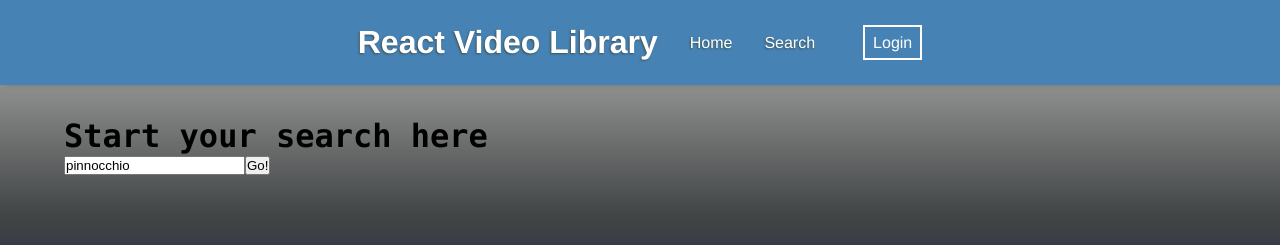
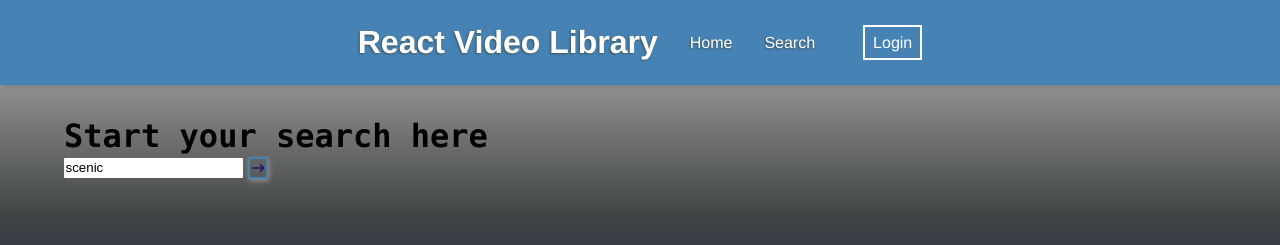
Before and after one commit to voolyvex/React-Video-Library, a React (Create React App) app in the folder frontend/: page /search in a window 1280 px wide. Shown: the top 245 px of the page. Built offline with nearby package versions, Linux system fonts and the light colour scheme; a web font is replaced by a local one.

Commit message:
CSS styling

```diff
--- a/frontend/src/components/Comments/DisplayCommentFeed.jsx
+++ b/frontend/src/components/Comments/DisplayCommentFeed.jsx
@@ -1,10 +1,23 @@
 import React from 'react';
+import { useParams } from 'react-router-dom';
 
-
-const DisplayCommentFeed = () => {
+const DisplayCommentFeed = ({commentFeed}) => {
+    const {videoId} = useParams();
     return (
         <div>
-        {/* comment feed mapping */}
+
+        {commentFeed && commentFeed.filter(comment => (comment.video_id === {videoId}))
+
+        .map((comment, index=commentFeed.id) =>
+            {
+                return <p>
+                    {comment.user.last_name}
+                    {commentFeed[index].text}
+                </p>;
+            }
+
+        )}
+
         </div>
     )
 }
--- a/frontend/src/components/Comments/GetVideoComments.jsx
+++ b/frontend/src/components/Comments/GetVideoComments.jsx
@@ -1,14 +1,50 @@
-import React, { useState } from 'react';
-import { useParams } from 'react-router-dom';
-import useAuth from "../../hooks/useAuth";
+import React, { useEffect, useState } from 'react';
+
 import DisplayCommentFeed from './DisplayCommentFeed';
+import axios from 'axios';
 
 
 const GetVideoComments = () => {
-    const [user, token] = useAuth();
-    const {videoId} = useParams();
 
-    const { commentFeed, setCommentFeed } = useState();
+    const [commentFeed, setCommentFeed] = useState([{
+        "id": 2,
+        "user": {
+            "id": 4,
+            "password": "pbkdf2_sha256$390000$4MnG1Y846aNfLS2kSdbV6j$3/sQNKjUZ667G9gsoHGZ5aY2cxvkLF7k29z4oSP5oDo=",
+            "last_login": null,
+            "is_superuser": false,
+            "username": "jm",
+            "first_name": "Joe",
+            "last_name": "Moe",
+            "email": "joe@joemoe.com",
+            "is_staff": false,
+            "is_active": true,
+            "date_joined": "2023-02-10T04:48:26.912302Z",
+            "groups": [],
+            "user_permissions": []
+        },
+        "video_id": "abcd1234",
+        "text": "This is not ? a comment acoording to Lacey Beans",
+        "likes": 5,
+        "dislikes": 0
+    }]);
+
+    useEffect(() => {
+        getComments();
+
+    }, []);
+
+    async function getComments() {
+        try {
+            const response = await axios.get('http://127.0.0.1:8000/api/comments/');
+            console.log(response.data);
+            setCommentFeed(response.data)
+        } catch (error) {
+            console.log(error);
+        }
+    };
+
+
 
     // if user is logged in - http request to get videos from my backend api
 
--- a/frontend/src/components/RelatedFeed/RelatedFeed.jsx
+++ b/frontend/src/components/RelatedFeed/RelatedFeed.jsx
@@ -12,7 +12,7 @@ const RelatedFeed = ({ relatedVideos }) => {
     }
 
     return (
-        <div >
+        <div className='rel-feed-container'>
             <h1 className='rel-title'>Related Videos</h1>
             {relatedVideos && relatedVideos.map((video, index) =>
                 <Link to={`/video/${relatedVideos[index].id.videoId}/${relatedVideos[index].snippet.title}`}>
--- a/frontend/src/components/SearchFeed/SearchFeed.css
+++ b/frontend/src/components/SearchFeed/SearchFeed.css
@@ -1,7 +1,33 @@
 .search-page {
   padding-left: 5%;
 }
-
+.search-form-container{
+  display: inline;
+  line-height: 20px;
+  font-size: 22px;
+  text-align: left;
+}
+.search-form{
+  line-height: 20px;
+  padding-left: 1.5px;
+  border-radius: 1px;
+  border-style: hidden;
+  margin-bottom: 1px;
+}
+.search-button{
+  color: midnightblue;
+  line-height: 20px;
+  padding: 0%;
+  vertical-align:bottom;
+  padding-top: 1px;
+  height: 22px;
+  margin-left: 5px;
+  margin-top: 1px;
+  box-shadow: 1px 2px 5px rgb(151, 146, 141);
+}
+.search-button:hover{
+  color:white;
+}
 .search-feed {
   max-width: 60%;
   display: grid;
@@ -13,14 +39,17 @@
   justify-content: space-around;
   margin: 1rem;
   padding: 1rem;
+  grid-auto-flow: row;
 }
 .item {
-  font-variant-caps: all-petite-caps;
-  border: rgb(60, 60, 60);
-  border-style: ridge;
-  border-radius: 3px;
-  border-width: 2px;
-  box-shadow: rgb(42, 42, 42) 3px 3px 9px;
+  border: rgb(41, 51, 60);
+  border-style:outset;
+  border-top-right-radius: 10px;
+  border-bottom-right-radius: 2px;
+  border-top-left-radius: 2px;
+  border-bottom-left-radius: 10px;
+  border-width: 3px;
+  box-shadow: rgb(41, 51, 60) 2px 3px 6px;
   background: linear-gradient(
     to top right,
     silver,
@@ -36,6 +65,7 @@
   background-color: rgb(121, 95, 105);
   background-blend-mode: hue;
   display: flex;
+  row-gap: 3px;
   justify-content: space-between;
   flex-wrap: wrap;
   word-break: keep-all;
@@ -48,25 +78,28 @@
   text-align-last: left;
 }
 .icon {
-  color: rgb(205, 136, 67);
+  color: rgb(223, 130, 36);
 }
 .rel-feed-container {
-    justify-content: space-between;
-    flex-wrap: wrap;
+  display: grid;
+  row-gap: 5px;
 }
 .rel-title {
-    text-shadow: rgb(205, 136, 67) 1px 1px 2px;
+  font-variant-caps: titling-caps;
+  text-shadow: rgb(202, 154, 105) 1px 1px 3px;
   text-align: left;
   font-kerning: none;
   font-size: x-large;
   text-align: center;
-  opacity: 60%;
+  opacity: 70%;
   width: 320px;
-  padding-bottom: 4px;
+  padding: 4px;
+  margin-bottom: 2px;
   border-width: 2px;
   border-style: none;
   color: #4682b4;
   border-color: #4682b4;
-  border-bottom-left-radius: 23px;
+  border-bottom-left-radius: 28px;
+  border-top-right-radius: 10px;
   background: linear-gradient(to bottom right, lightgrey, grey);
 }
--- a/frontend/src/pages/CommentPage/CommentPage.jsx
+++ b/frontend/src/pages/CommentPage/CommentPage.jsx
@@ -1,17 +1,22 @@
 import React from "react";
 import PostUserCommentForm from "../../components/Comments/PostUserCommentForm";
+import DisplayCommentFeed from "../../components/Comments/DisplayCommentFeed"
 import useAuth from "../../hooks/useAuth";
+import { useParams } from "react-router-dom";
 
 
 const CommentPage = () => {
 
   const [user, token] = useAuth();
 
+  const { videoId = "vw1axveZo5k", title } = useParams();
+
   return (
     <div className="comments-container">
       <h3>if logged you can leave a comment</h3>
-      <PostUserCommentForm />
+      <PostUserCommentForm user={user}/>
       <h3>and see the comments below</h3>
+      <DisplayCommentFeed />
       {/* {videos &&
         videos.map((video) => (
           <p>
--- a/frontend/src/pages/SearchPage/SearchPage.jsx
+++ b/frontend/src/pages/SearchPage/SearchPage.jsx
@@ -3,10 +3,11 @@ import axios from "axios";
 import { KEY } from "../../localKey";
 import SearchFeed from "../../components/SearchFeed/SearchFeed";
 import '../../components/SearchFeed/SearchFeed.css'
+import { HiArrowNarrowRight } from "react-icons/hi";
 
 const SearchPage = (props) => {
     const [videos, setVideos] = useState([]);
-    const [searchTerm, setSearchTerm] = useState("pinnocchio");
+    const [searchTerm, setSearchTerm] = useState("scenic");
     const handleSubmit = (e) => {
         e.preventDefault()
         fetchVideos(searchTerm);
@@ -26,15 +27,15 @@ const SearchPage = (props) => {
     return (
         <div className="search-page">
             <h1>Start your search here</h1>
-            <form onSubmit={(e) => handleSubmit(e)}>
-                <input
-                    type='text'
-                    onChange={(e) => setSearchTerm(e.target.value)}
-                    value={searchTerm} required={true} />
-                <input
-                    type='submit'
-                    value="Go!" />
-            </form>
+            <div className="search-form-container">
+                <form onSubmit={(e) => handleSubmit(e)}>
+                    <input className="search-form"
+                        type='text'
+                        onChange={(e) => setSearchTerm(e.target.value)}
+                        value={searchTerm} required={true} />
+                    <button className="search-button" type='submit'><HiArrowNarrowRight className="arrow"/> </button>
+                </form>
+            </div>
             <SearchFeed videos={videos} />
         </div>
     )
--- a/frontend/src/pages/VideoPage/VideoPage.css
+++ b/frontend/src/pages/VideoPage/VideoPage.css
@@ -14,10 +14,12 @@
     padding-left: .5rem;
     position: relative;
 }
+.back-button{
+    box-shadow: 1px 2px 5px rgb(151, 146, 141);
+}
 
 .related-videos{
-    font-style: normal;
-    font-variant-caps: all-petite-caps;
+
     padding-inline: auto;
     width: fit-content;
 }
--- a/frontend/src/pages/VideoPage/VideoPage.jsx
+++ b/frontend/src/pages/VideoPage/VideoPage.jsx
@@ -3,7 +3,7 @@ import VideoPlayer from '../../components/VideoPlayer/VideoPlayer';
 import { useNavigate } from 'react-router-dom';
 import './VideoPage.css'
 import RelatedVideos from '../RelatedVideos/RelatedVideos';
-import Comments from '../../components/Comments/GetVideoComments';
+import CommentPage from '../CommentPage/CommentPage';
 
 
 
@@ -20,11 +20,11 @@ const VideoPage = () => {
             <div className='player'>
                 <VideoPlayer />
                 <div className='button1'>
-                    <button onClick={handleClick}>Back to Search</button>
+                    <button className='back-button' onClick={handleClick}>Back to Search</button>
                 </div>
             </div>
             <div className='comments'>
-                <Comments />
+                <CommentPage />
             </div>
             <div className='related-videos'>
                 <RelatedVideos />
```
